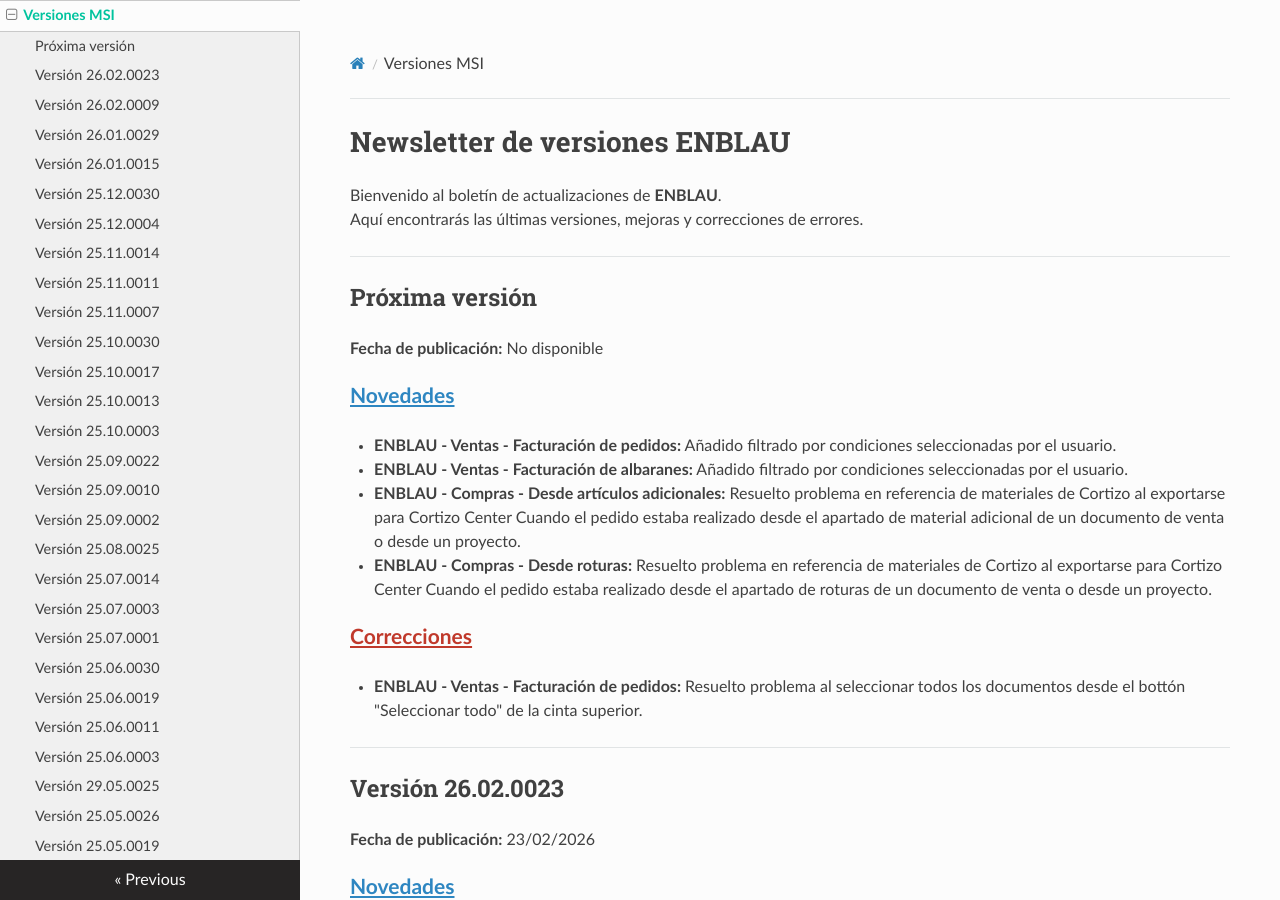
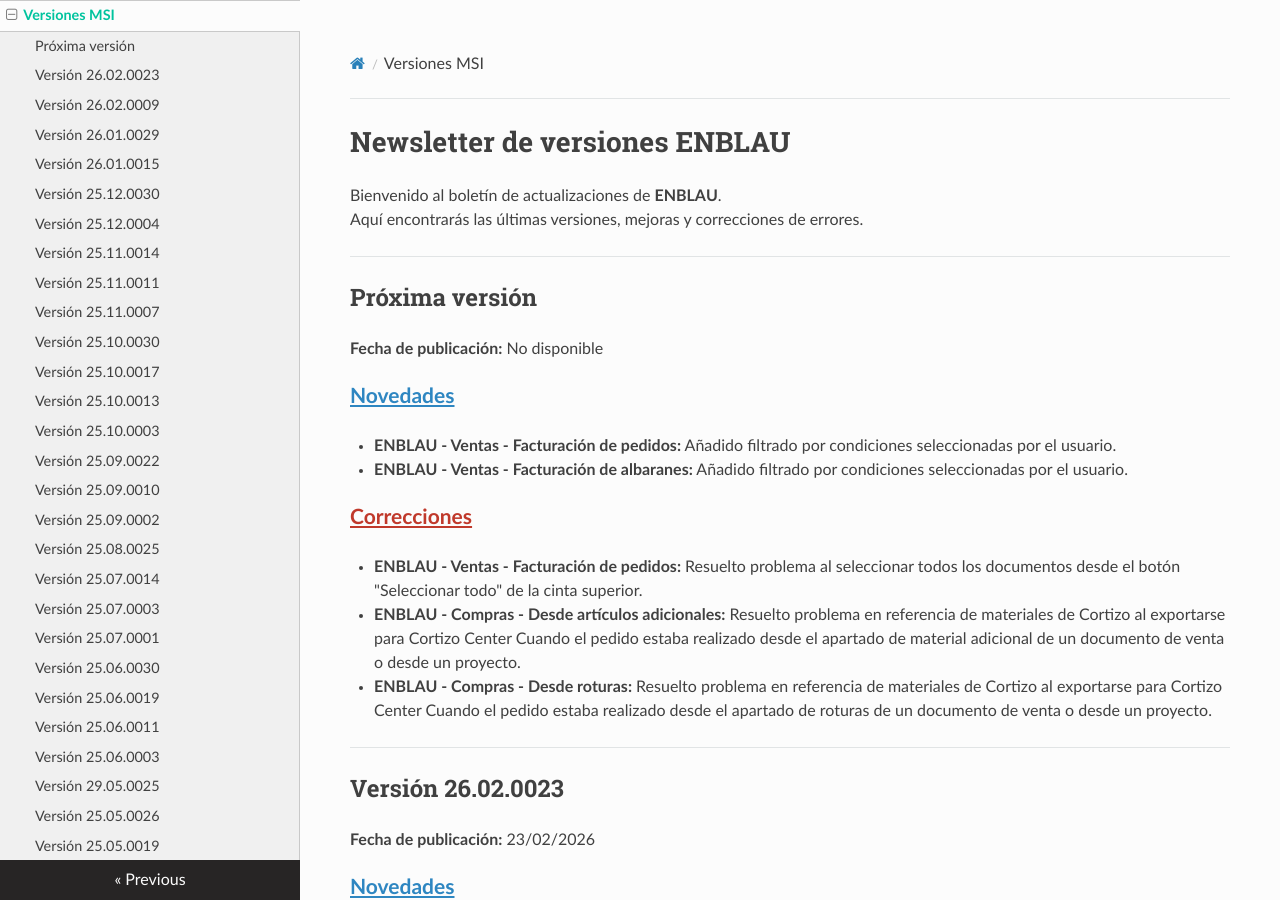
Before and after one commit to endades/Newsletter, an MkDocs documentation site: the page built from docs/MSI_Versions.md, in a window 1280 px wide and 900 px high. Built offline with MkDocs 1.6.1, drawn with Linux system fonts in a browser that asks for light colours; nearby versions of some CDN libraries.

Commit message:
Cambio de apartado algunas novedades a correciones.

```diff
--- a/docs/MSI_Versions.md
+++ b/docs/MSI_Versions.md
@@ -12,13 +12,13 @@
 
 - **ENBLAU - Ventas - Facturación de pedidos:** Añadido filtrado por condiciones seleccionadas por el usuario.
 - **ENBLAU - Ventas - Facturación de albaranes:** Añadido filtrado por condiciones seleccionadas por el usuario.
+
+
+<span style="font-size:21px; font-weight:bold; color:#C0392B; text-decoration: underline;">Correcciones</span>
+
+- **ENBLAU - Ventas - Facturación de pedidos:** Resuelto problema al seleccionar todos los documentos desde el botón "Seleccionar todo" de la cinta superior.
 - **ENBLAU - Compras - Desde artículos adicionales:** Resuelto problema en referencia de materiales de Cortizo al exportarse para Cortizo Center Cuando el pedido estaba realizado desde el apartado de material adicional de un documento de venta o desde un proyecto.
 - **ENBLAU - Compras - Desde roturas:** Resuelto problema en referencia de materiales de Cortizo al exportarse para Cortizo Center Cuando el pedido estaba realizado desde el apartado de roturas de un documento de venta o desde un proyecto.
-
-
-<span style="font-size:21px; font-weight:bold; color:#C0392B; text-decoration: underline;">Correcciones</span>
-
-- **ENBLAU - Ventas - Facturación de pedidos:** Resuelto problema al seleccionar todos los documentos desde el bottón "Seleccionar todo" de la cinta superior.
 
 ---
 
```
